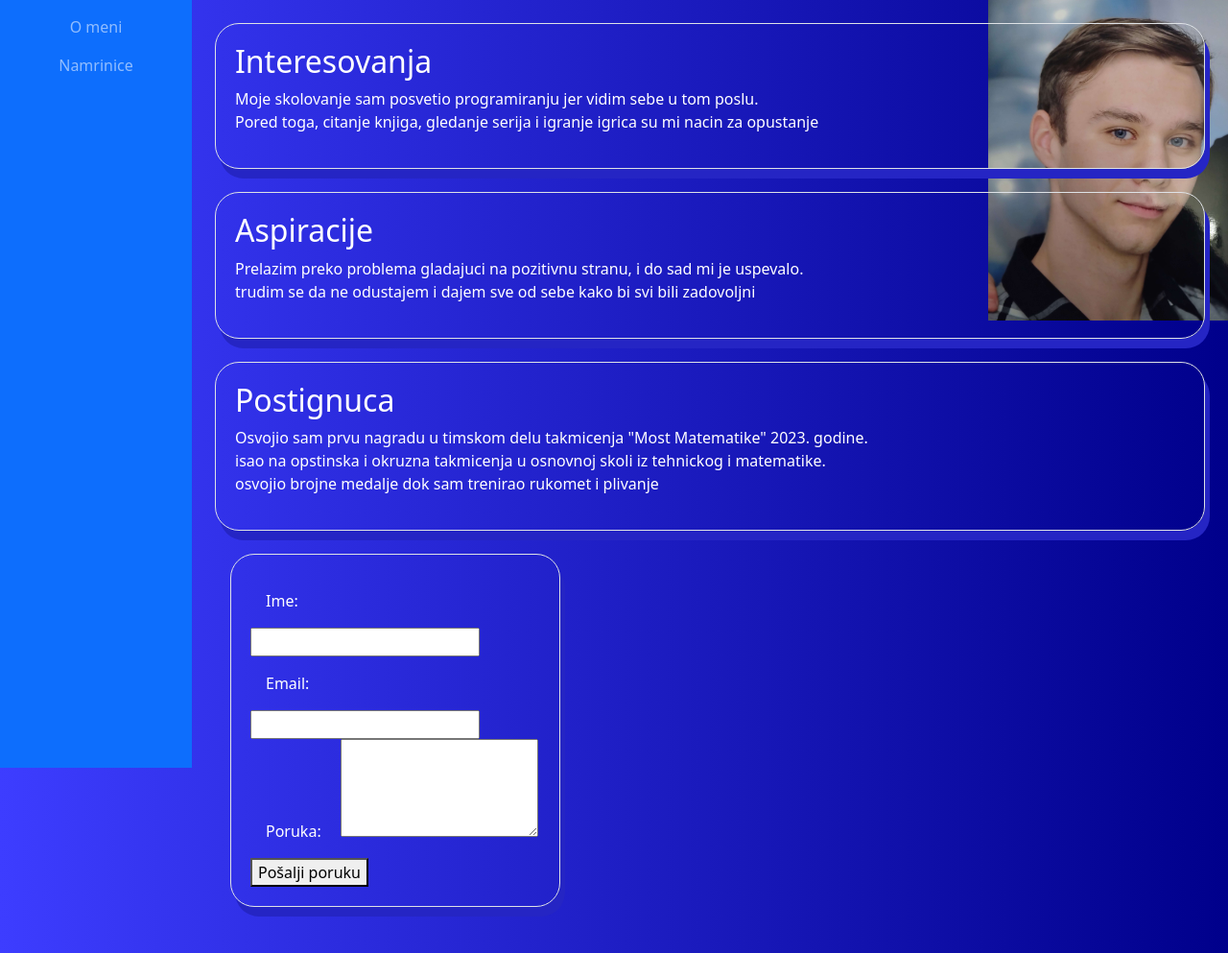
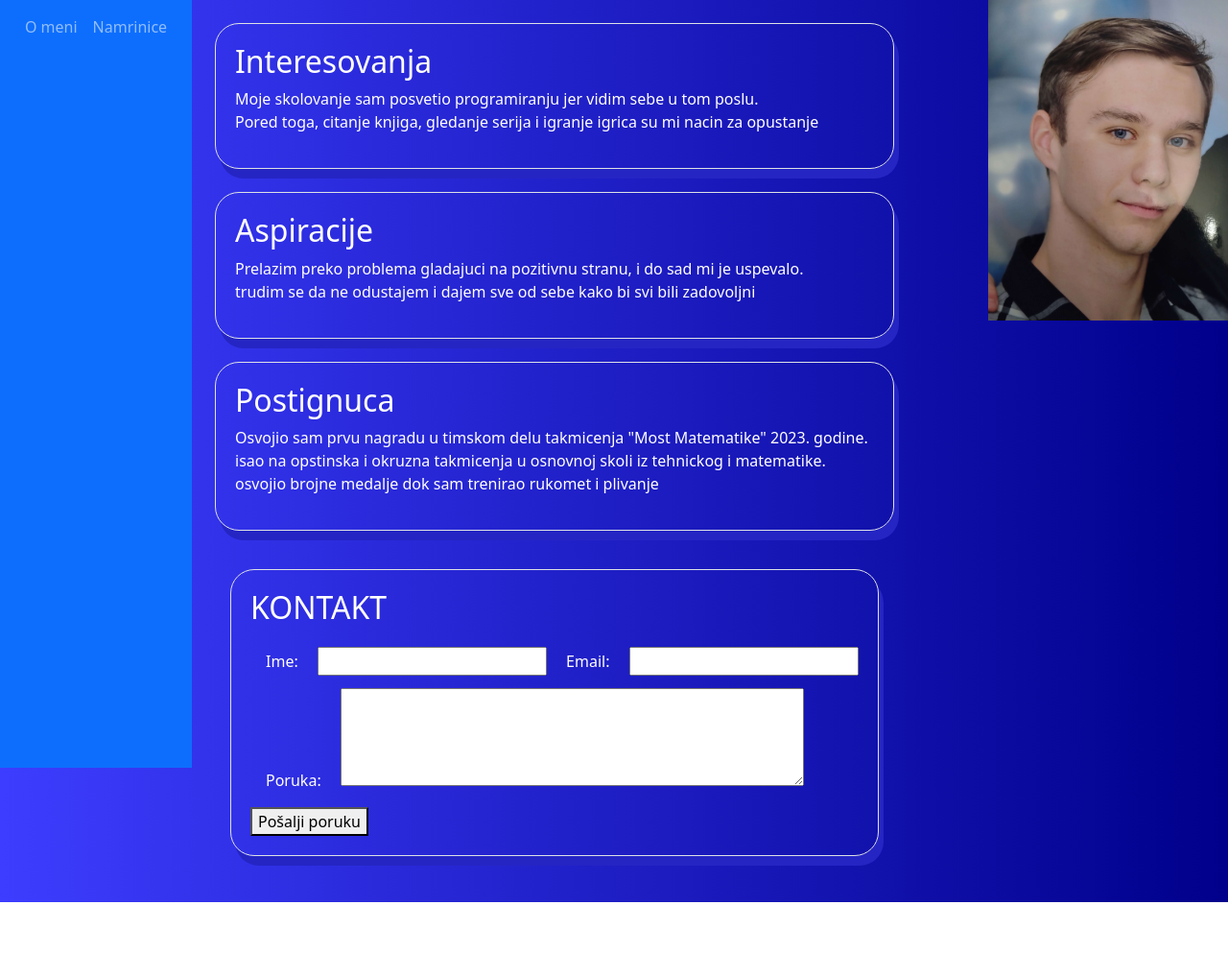
Before and after one commit to Dankblue/Web, a plain HTML site: page index.html in a window 1280 px wide. Shown: the whole page at 96% size. After the commit the page ends 940 px from the top, so only its background shows below. Drawn offline with nearby package versions, Linux system fonts and the light colour scheme.

Commit message:
sredjivanje tekst boksa

```diff
--- a/index.html
+++ b/index.html
@@ -1,10 +1,12 @@
 <!DOCTYPE html>
 <html lang="en">
+
 <head>
     <meta charset="UTF-8">
     <meta name="viewport" content="width=device-width, initial-scale=1.0">
     <title>Portfolio</title>
-    <link href="https://cdn.jsdelivr.net/npm/bootstrap@5.3.2/dist/css/bootstrap.min.css" rel="stylesheet" integrity="sha384-T3c6CoIi6uLrA9TneNEoa7RxnatzjcDSCmG1MXxSR1GAsXEV/Dwwykc2MPK8M2HN" crossorigin="anonymous">
+    <link href="https://cdn.jsdelivr.net/npm/bootstrap@5.3.2/dist/css/bootstrap.min.css" rel="stylesheet"
+        integrity="sha384-T3c6CoIi6uLrA9TneNEoa7RxnatzjcDSCmG1MXxSR1GAsXEV/Dwwykc2MPK8M2HN" crossorigin="anonymous">
 
     <style>
         .slika {
@@ -61,11 +63,22 @@
         .fleks {
             display: flex;
         }
+
         label {
             margin: 1rem;
+            text-align: right;
+            flex: 1;
         }
 
+        input,
+        textarea {
+            flex: 2;
+        }
 
+        section {
+            display: flex;
+            justify-content: center;
+        }
     </style>
 
     <script src="script.js"></script>
@@ -77,35 +90,38 @@
 
         <div class="row-md-4 border mb-4">
             <h2>Interesovanja</h2>
-            <p>Moje skolovanje sam posvetio programiranju jer vidim sebe u tom poslu. <br>
-                Pored toga, citanje knjiga, gledanje serija i igranje igrica su mi nacin za opustanje
+            <p>Moje skolovanje sam posvetio programiranju jer vidim sebe u tom poslu. <br> Pored toga, citanje knjiga,
+                gledanje serija i igranje igrica su mi nacin za opustanje
             </p>
         </div>
         <div class="row-md-4 border mb-4">
             <h2>Aspiracije</h2>
-            <p>Prelazim preko problema gladajuci na pozitivnu stranu, i do sad mi je uspevalo. <br>
-                trudim se da ne odustajem i dajem sve od sebe kako bi svi bili zadovoljni
+            <p>Prelazim preko problema gladajuci na pozitivnu stranu, i do sad mi je uspevalo. <br> trudim se da ne
+                odustajem i dajem sve od sebe kako bi svi bili zadovoljni
             </p>
         </div>
         <div class="row-md-4 border mb-4">
             <h2>Postignuca</h2>
-            <p>Osvojio sam prvu nagradu u timskom delu takmicenja "Most Matematike" 2023. godine. <br>
-                isao na opstinska i okruzna takmicenja u osnovnoj skoli iz tehnickog i matematike. <br>
-                osvojio brojne medalje dok sam trenirao rukomet i plivanje
+            <p>Osvojio sam prvu nagradu u timskom delu takmicenja "Most Matematike" 2023. godine. <br> isao na
+                opstinska i okruzna takmicenja u osnovnoj skoli iz tehnickog i matematike. <br> osvojio brojne medalje
+                dok sam trenirao rukomet i plivanje
             </p>
         </div>
         <section>
-            <div class="col-md-4 border mb-4 fleks " style="margin: 1rem;">
+
+            <div class="col border mb-4 fleks " style="margin: 1rem;">
+
                 <form action="#" method="post">
+                    <H2>KONTAKT</H2>
+                    <div>
                     <label class="whitetext" for="name">Ime:</label>
                     <input type="text" id="name" name="name" required>
-
                     <label class="whitetext" for="email">Email:</label>
                     <input type="email" id="email" name="email" required>
-
+                    </div>
                     <label class="whitetext" for="message">Poruka:</label>
-                <textarea id="message" name="message" rows="4" required></textarea>
-
+                    <textarea id="message" name="message" rows="4" cols="50" required></textarea>
+                    <br>
                     <button class="pr" type="submit">Pošalji poruku</button>
                 </form>
             </div>
@@ -119,7 +135,7 @@
         <img src="moja slika.jpg" alt="moja slika" width="250" height="300" class="img-fluid">
     </div>
     <div>
-    <nav class="navbar navbar-dark bg-primary fixed-top left-0">
+        <nav class="navbar navbar-dark bg-primary fixed-top left-0 navbar-expand-sm">
             <div class="navbar-nav">
                 <a class="nav-link" href="Omeni.html">O meni</a>
                 <a class="nav-link" href="namirnice.html">Namrinice</a>
@@ -127,6 +143,10 @@
         </nav>
     </div>
 
-    <script src="https://cdn.jsdelivr.net/npm/bootstrap@5.3.2/dist/js/bootstrap.bundle.min.js" integrity="sha384-C6RzsynM9kWDrMNeT87bh95OGNyZPhcTNXj1NW7RuBCsyN/o0jlpcV8Qyq46cDfL" crossorigin="anonymous"></script>
+    <script
+        src="https://cdn.jsdelivr.net/npm/bootstrap@5.3.2/dist/js/bootstrap.bundle.min.js"
+        integrity="sha384-C6RzsynM9kWDrMNeT87bh95OGNyZPhcTNXj1NW7RuBCsyN/o0jlpcV8Qyq46cDfL"
+        crossorigin="anonymous"></script>
 </body>
+
 </html>
```
Also changed, not shown: Skripta.js (+16 -0 lines). Lines whose indentation alone changed are shown as unchanged.
